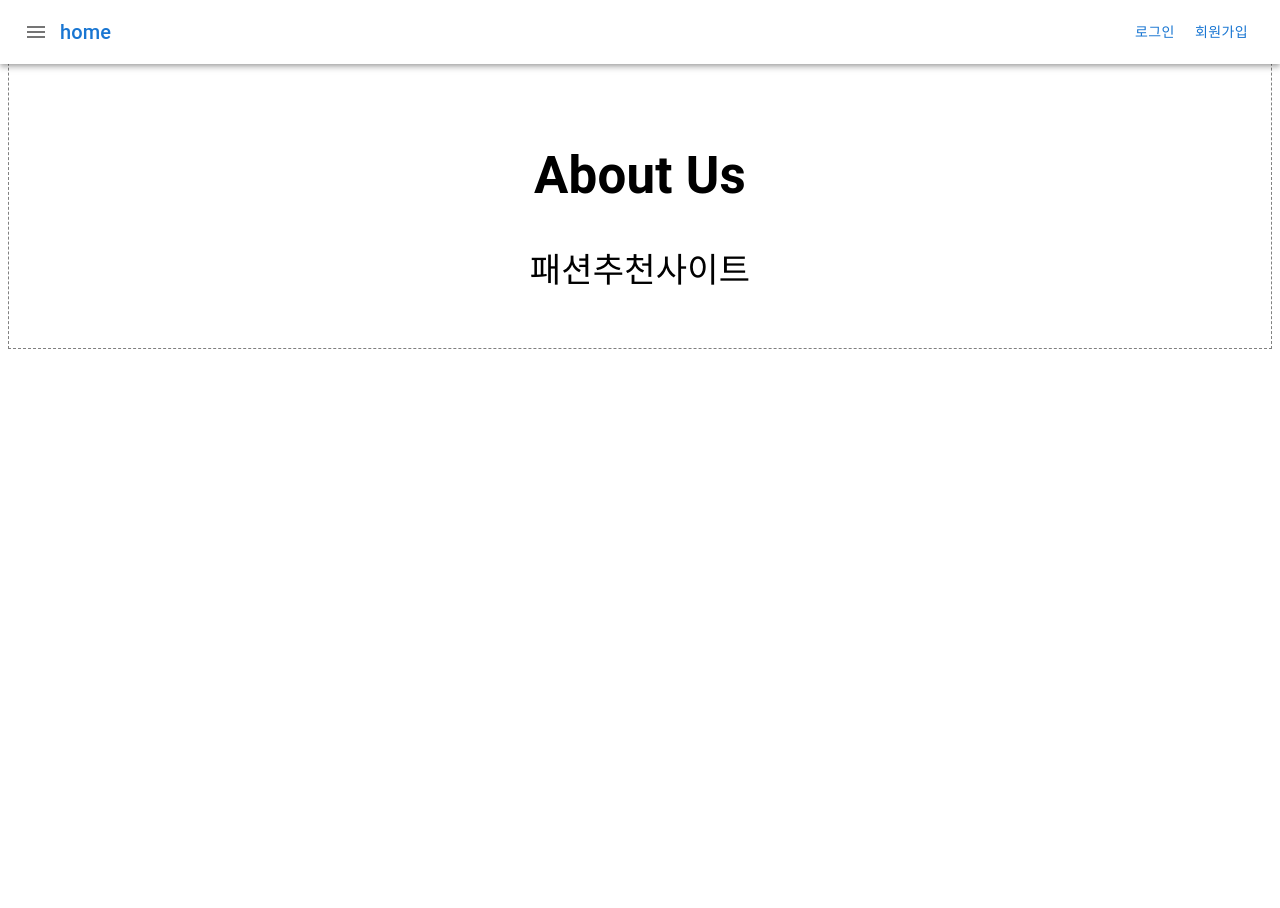
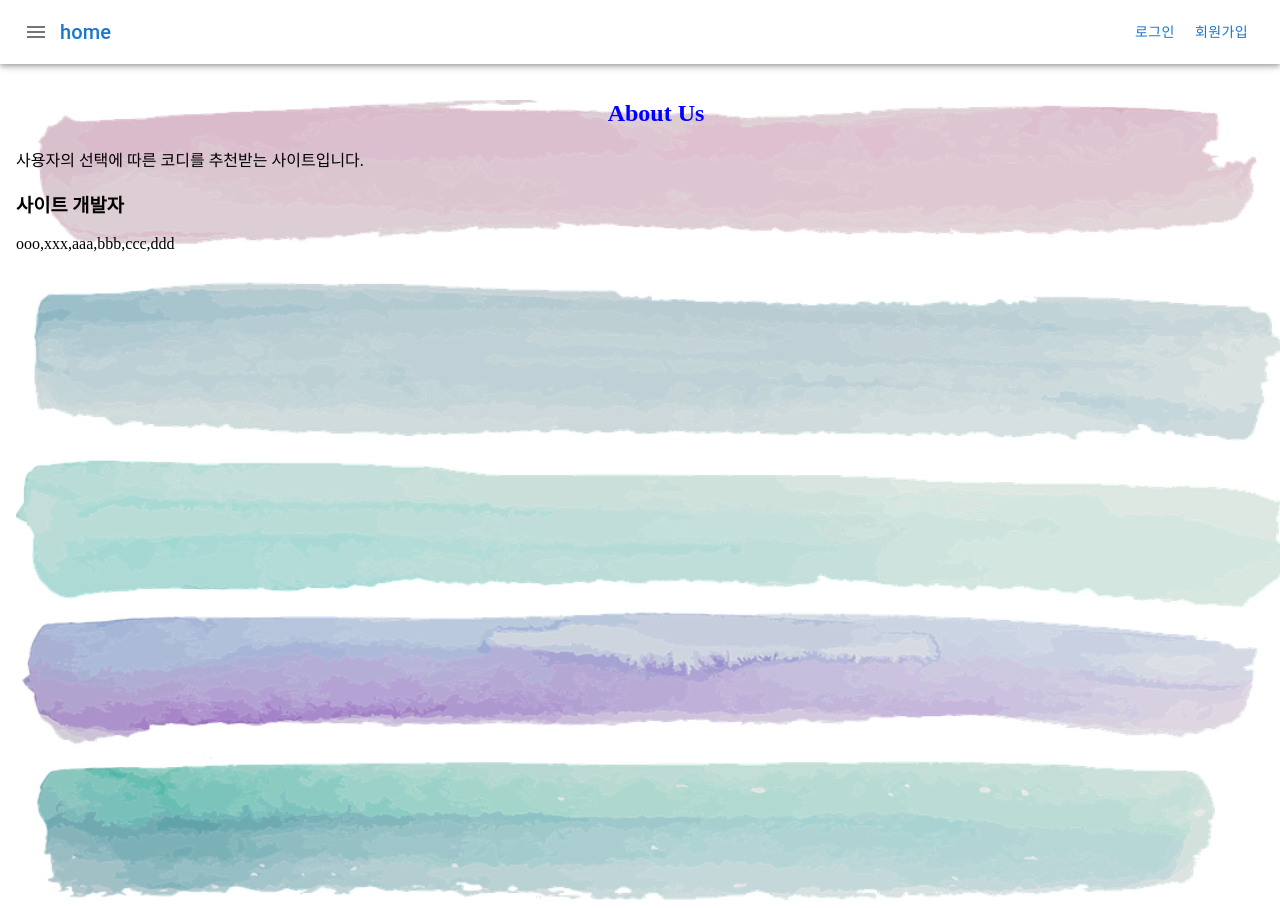
Before and after one commit to look-93/dress-recommend-client, a React (Create React App) app: page /aboutus in a window 1280 px wide. Before the commit the page ends 800 px from the top, so only its background shows below. Built offline with nearby package versions, Linux system fonts and the light colour scheme; the HTML template or start-up script is replaced by a standard one.

Commit message:
삭제기능...

```diff
--- a/src/layout/aboutus/index.js
+++ b/src/layout/aboutus/index.js
@@ -1,32 +1,35 @@
 import * as React from "react";
-import {
-  Container,
-  Grid,
-  Card,
-  CardHeader,
-  CardMedia,
-  TextField,
-  Stack,
-  Button,
-  Typography,
-} from "@mui/material";
-import Box from '@mui/material/Box';
+// import styled from "styled-components";
+// import {
+//   Container,
+//   Grid,
+//   Card,
+//   CardHeader,
+//   CardMedia,
+//   TextField,
+//   Stack,
+//   Button,
+//   Typography,
+// } from "@mui/material";
+// import Box from "@mui/material/Box";
+// import { width } from "@mui/system";
 
 export default function AboutUs() {
-
   return (
-  <div>
-    <Box  sx={{ p: 2, border: '1px dashed grey' }}>
-      <Typography
-              component="h1"
-              variant="h4"
-              align="center"
-              sx={{ mt: 15, mb: 5 }}
-            >
-              <h2>About Us</h2>
-              <p>패션추천사이트</p>
-      </Typography>
-    </Box>
-  </div>
-  )
+    <body
+      style={{
+        height: "100vh",
+        width: "100vw",
+        backgroundImage: `url("img/watercolor-4117017_960_720.webp")`,
+        backgroundSize: "100% 100%",
+      }}
+    >
+      <div style={{ marginTop: "100px" }}>
+        <h2 style={{ color: "blue", textAlign: "center" }}>About Us</h2>
+        <p>사용자의 선택에 따른 코디를 추천받는 사이트입니다.</p>
+        <h3>사이트 개발자</h3>
+        <p>ooo,xxx,aaa,bbb,ccc,ddd</p>
+      </div>
+    </body>
+  );
 }
--- a/src/layout/mypage/surveyResult.js
+++ b/src/layout/mypage/surveyResult.js
@@ -14,10 +14,10 @@ import {
   DialogContentText,
   DialogActions,
   IconButton,
-} from '@mui/material';
-import axios from 'axios';
-import { useEffect, useState, React } from 'react';
-import CloseIcon from '@mui/icons-material/Close';
+} from "@mui/material";
+import axios from "axios";
+import { useEffect, useState, React } from "react";
+import CloseIcon from "@mui/icons-material/Close";
 
 export default function SurveyResult() {
   const [open, setOpen] = useState(false);
@@ -34,11 +34,11 @@ export default function SurveyResult() {
   const [datas1, setDatas1] = useState([]);
 
   const getMyReviewByPk = async () => {
-    const upk = sessionStorage.getItem('userPk');
+    const upk = sessionStorage.getItem("userPk");
     const results = await axios.get(
-      'http://127.0.0.1:8080/review/myreview/' + upk
+      "http://127.0.0.1:8080/review/myreview/" + upk
     );
-    //console.log(results);
+    console.log(results);
     setDatas(results.data);
   };
 
@@ -47,8 +47,8 @@ export default function SurveyResult() {
   }, []);
 
   return (
-    <Box sx={{ display: 'flex', ml: 10 }}>
-      <Box sx={{ flexGrow: 1 }} m={2}>
+    <Box sx={{ display: "flex", ml: 10 }}>
+      {/* <Box sx={{ flexGrow: 1 }} m={2}>
         <Box sx={{ mt: 5, mb: 5, ml: 5 }}>
           <Typography variant="h5">내가 쓴 후기</Typography>
         </Box>
@@ -73,23 +73,23 @@ export default function SurveyResult() {
             </Grid>
           ))}
         </Grid>
-      </Box>
+      </Box> */}
 
       <Box sx={{ flexGrow: 1 }} m={2}>
         <Box sx={{ mt: 5, mb: 5, ml: 5 }}>
           <Typography variant="h5">내 옷장</Typography>
         </Box>
         <Grid container spacing={{ xs: 6, md: 3 }}>
-          {datas.map((data, index) => (
-            <Grid item key={index}>
+          {datas.map((data) => (
+            <Grid item key={data.rpk}>
               <Card
                 sx={{
-                  height: '100%',
-                  display: 'flex',
-                  flexDirection: 'column',
+                  height: "100%",
+                  display: "flex",
+                  flexDirection: "column",
                 }}
               >
-                <Grid item sx={{ display: 'flex' }}>
+                <Grid item sx={{ display: "flex" }}>
                   <CardHeader title={data.uid} subheader={data.createDate} />
                   <IconButton disableRipple>
                     <CloseIcon />
```
Also changed, not shown: src/layout/reviewPage/reviewDetail.js (+6 -6 lines), public/img/watercolor-4117017_960_720.webp (added).
